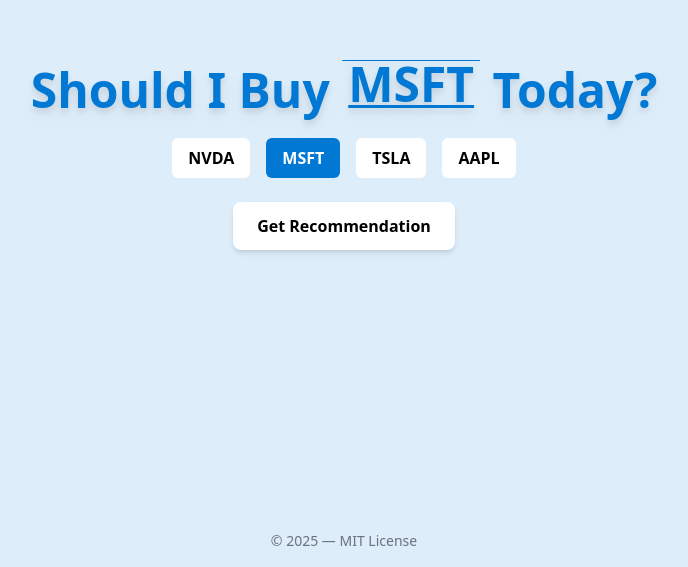
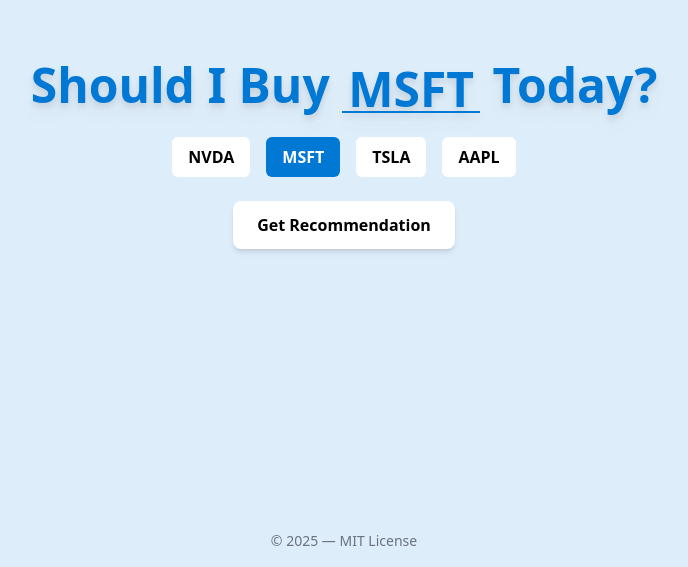
Before and after one commit to BOAZ-ADV-23-Team-Great-Heroe/BOAZ-ADV-23-Team-Great-Heroe.github.io, a plain HTML site: page index.html in a window 1280 px wide. Shown: the part 233-800 px from the top of the page, without its empty margins (296-984 px from the left). Drawn offline with nearby package versions, Linux system fonts and the light colour scheme.

Commit message:
main page

```diff
--- a/index.html
+++ b/index.html
@@ -6,25 +6,37 @@
   <title>Should I Buy Today?</title>
   <script src="https://cdn.tailwindcss.com"></script>
   <style>
-    /* 높이를 font-size에 맞춰 자동 조정하고, 베이스라인 정렬 */
+    /* 슬라이드 컨테이너: 높이를 1em으로 고정, 밑줄은 ::before 로 그리기 */
     .slide-container {
+      position: relative;
+      display: inline-block;
       height: 1em;
       overflow: hidden;
-      display: inline-block;
-      vertical-align: baseline;
+      vertical-align: middle;
     }
+    .slide-container::before {
+      content: "";
+      position: absolute;
+      left: 0;
+      right: 0;
+      bottom: 0;
+      border-bottom: 2px solid currentColor; /* 현재 텍스트 색과 동일 */
+    }
+
+    /* 실제 움직이는 텍스트 */
     .slide-text {
       display: flex;
       flex-direction: column;
       transition: transform 0.6s ease-in-out;
+      line-height: 1em;
     }
     .slide-item {
       height: 1em;
       display: flex;
       align-items: center;
       justify-content: center;
-      /* 밑줄 추가 */
-      text-decoration: underline;
+      /* underline 제거 */
+      text-decoration: none;
     }
 
     /* 버튼 기본/호버/액티브 스타일 */
@@ -67,7 +79,6 @@
       <button class="ticker-btn" data-index="0" style="--color:#76B900">NVDA</button>
       <button class="ticker-btn" data-index="1" style="--color:#0078D4">MSFT</button>
       <button class="ticker-btn" data-index="2" style="--color:#E31937">TSLA</button>
-      <!-- AAPL 버튼에서도 color:gray 제거 -->
       <button class="ticker-btn" data-index="3" style="--color:#A2AAAD">AAPL</button>
     </div>
 
@@ -104,8 +115,7 @@
 
     function applyTheme(i) {
       const { color } = tickers[i];
-      // translateY 단위를 em으로 변경
-      slideEl.style.transform = `translateY(${-i}em)`;
+      slideEl.style.transform = `translateY(${-i}em)`;  // em 단위로 정확히 슬라이드
       bodyEl.style.backgroundColor = color + "22";
       titleEl.style.color = color;
       buttons.forEach(btn => btn.classList.remove("active"));
@@ -138,11 +148,11 @@
     // API 통신
     document.getElementById("fetchBtn").addEventListener("click", async () => {
       const resultEl = document.getElementById("result");
-      const currentSymbol = tickers[index].symbol;
+      const current = tickers[index].symbol.toLowerCase();
       resultEl.textContent = "Loading...";
 
       try {
-        const res = await fetch(`https://your-gcp-api.com/${currentSymbol.toLowerCase()}`);
+        const res  = await fetch(`https://your-gcp-api.com/${current}`);
         const data = await res.json();
         resultEl.textContent = data.recommendation || "No recommendation.";
       } catch (e) {
@@ -151,6 +161,5 @@
       }
     });
   </script>
-
 </body>
 </html>
```
Also changed, not shown: 92bb5afcb8f81b4f896767b33dbcf248_res.jpeg (added).
